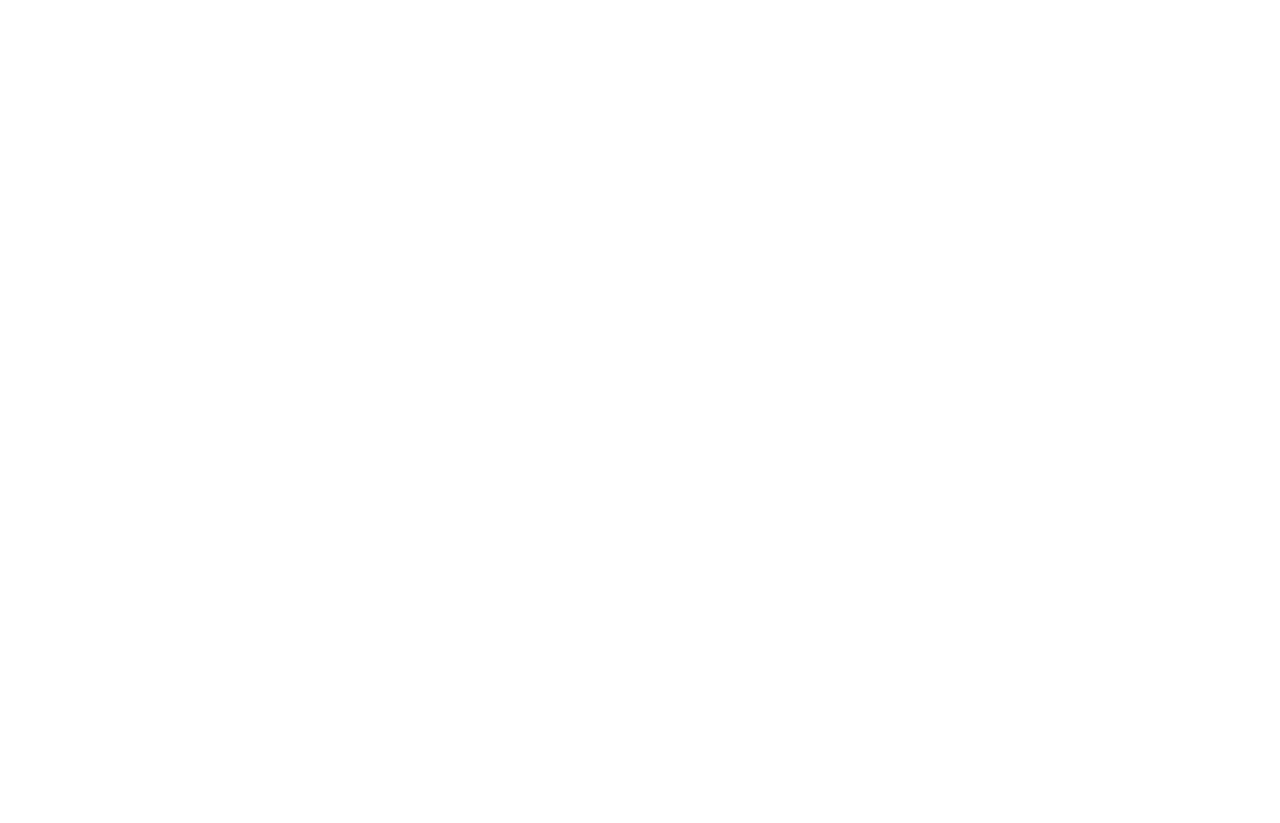
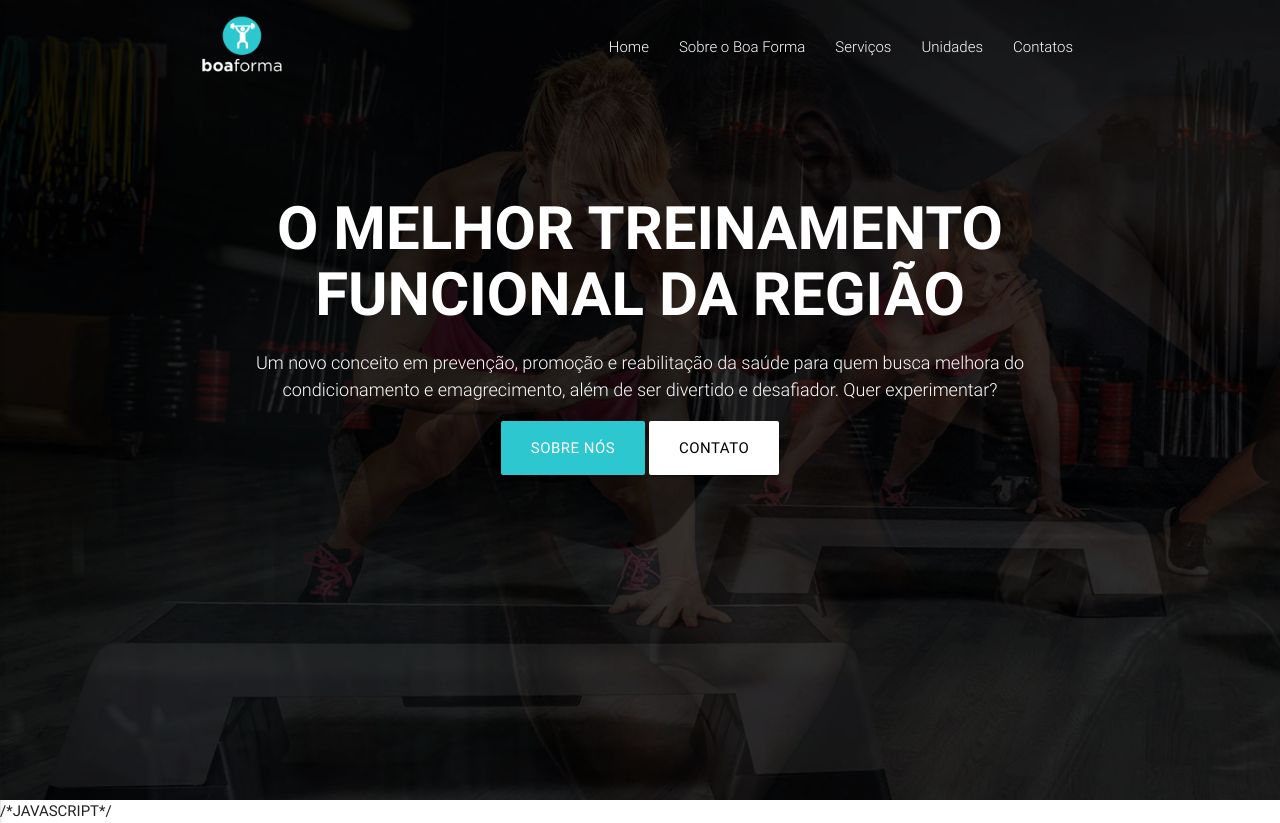
Before and after one commit to rbtsousa/projeto_boaForma, a plain HTML site: page index.html in a window 1280 px wide. Before the commit the page ends 800 px from the top, so only its background shows below. Drawn offline with Linux system fonts and the light colour scheme.

Commit message:
Atualizações - Página Home

```diff
--- a/css/custom.css
+++ b/css/custom.css
@@ -0,0 +1,109 @@
+/*  height 100% */
+html, body {
+    height: 100%;
+}
+.bloco{
+    min-height: 100%;
+    padding-top: 94px;
+}
+/*COLORS*/
+.blue-logo{
+    background-color: #2dc7d0;
+}
+
+
+/*HOME*/
+
+.home{
+    animation: mudarbg 10s infinite;
+    background-image: url('../img/bg.jpg');
+    background-repeat: no-repeat;
+    background-size: cover;
+}
+.banner h2{
+    font-size: 2.5rem;
+    font-weight: 900;
+    text-transform: uppercase;
+}
+.banner p{
+    font-size: 1.2rem;
+    line-height: 1.8rem;
+}
+
+/*LOGO*/
+.logo_text {
+    font-size: 0;
+    margin: 0;
+}
+.logo_img{
+    width: 100px;
+    margin-top: 15px;
+}
+
+/*MENU*/
+.navbar{
+    background-color: transparent;
+}
+.navbar ul a:hover{
+    background-color: transparent;
+    color: #2dc7d0;
+}
+/*CUSTOM*/
+nav {
+    color: #fff;
+    background-color: #ee6e73;
+    width: 100%;
+    height: 94px;
+    line-height: 94px;
+}
+nav.nav-extended .nav-wrapper {
+    min-height: 94px;
+    height: auto;
+}
+
+.navbar-fixed {
+    position: absolute;
+    height: 94px;
+    z-index: 997;
+}
+nav i,
+nav [class^="mdi-"], nav [class*="mdi-"],
+nav i.material-icons {
+  display: block;
+  font-size: 24px;
+  height: 94px;
+  line-height: 94px;
+}
+
+
+/*HOME - ANIMATION*/
+
+@keyframes mudarbg{
+    40% {background-image: url(../img/bg2.jpg);}
+    80% {background-image: url(../img/bg3.jpg);}
+    100% {background-image: url(../img/bg.jpg);}
+}
+
+
+
+/* MEDIA */
+
+@media only screen and (min-width: 480px) {
+
+}
+
+@media only screen and (min-width: 601px) {
+    .banner {
+        padding-top: 4.5rem;
+    }
+    .banner h2{
+        font-size: 4rem;}
+}
+
+@media only screen and (min-width: 993px) {
+    .banner {
+        padding-top: 5rem;
+    }
+    .banner h2{
+        font-size: 4rem;}
+    }
--- a/index.html
+++ b/index.html
@@ -13,10 +13,73 @@
     <link rel="stylesheet" href="css/custom.css">
 </head>
 <body>
+    <header>
+
+            <ul class="side-nav" id="menu-mobile">
+                    <li><a href="">Home</a></li>
+                    <li><a href="">Sobre o Boa Forma</a></li>
+                    <li><a href="">Serviços</a></li>
+                    <li><a href="">Unidades</a></li>
+                    <li><a href="">Contatos</a></li>
+            </ul>
+
+        <div class="navbar-fixed">
+            <nav class="navbar z-depth-0">
+                <div class="nav-wrapper container">
+                    <h1 class="logo_text">Centro Boa forma - Seu espaço de saúde</h1>
+
+                    <a href=""><img class="logo_img" src="img/logo.png" alt="Centro Boa Forma"></a>
+
+                    <ul class="right light hide-on-med-and-down ">
+                        <li><a href="">Home</a></li>
+                        <li><a href="">Sobre o Boa Forma</a></li>
+                        <li><a href="">Serviços</a></li>
+                        <li><a href="">Unidades</a></li>
+                        <li><a href="">Contatos</a></li>
+                    </ul>
+
+
+
+                    <a href="#" data-activates="menu-mobile" class="button-collapse right"><i class="material-icons">menu</i></a>
+
+
+                </div>
+            </nav>
+        </div>
+
+    </header>
+    <section class="home bloco">
+        <div class="row container banner">
+            <div class="col s12 center">
+
+                <h2 class="white-text light">O melhor treinamento funcional da região</h2>
+
+                <p class="white-text light">Um novo conceito em prevenção, promoção e reabilitação da saúde
+                para quem busca melhora do condicionamento e emagrecimento, além de ser divertido e desafiador. Quer experimentar?
+                </p>
+
+                <div class="row">
+                <a class="btn btn-large blue-logo">Sobre nós</a>
+                <a class="btn btn-large white black-text">Contato</a>
+                </div>
+            </div>
+        </div>
+
+    </section>
 
     <!-- JQUERY-->
     <script src="js/jquery-3.3.1.min.js"></script>
     <!-- MATERALIZE JS-->
     <script src="js/materialize.js"></script>
+    /*JAVASCRIPT*/
+    <script>
+        $(document).ready(function(){
+            //MENU MOBILE //
+            $(".button-collapse").sideNav()
+        });
+    </script>
+
+
+
 </body>
 </html>
```
